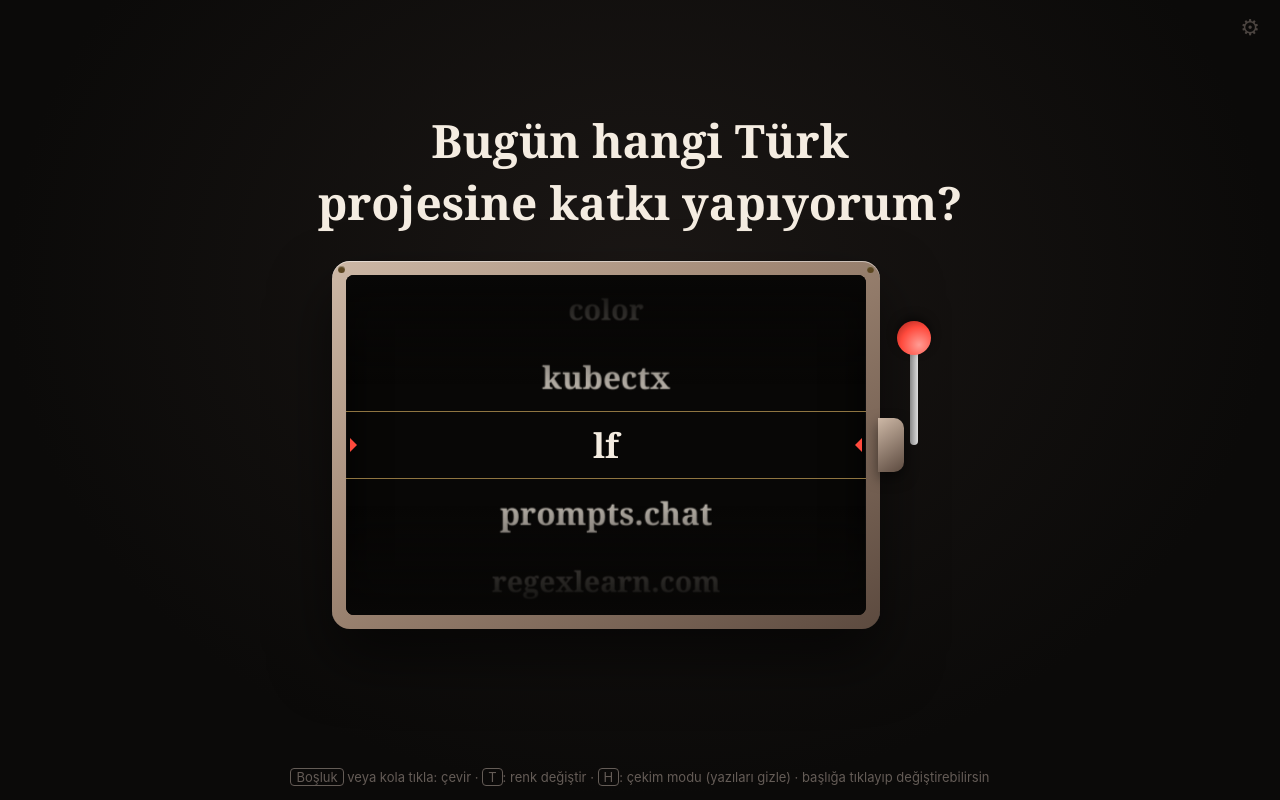
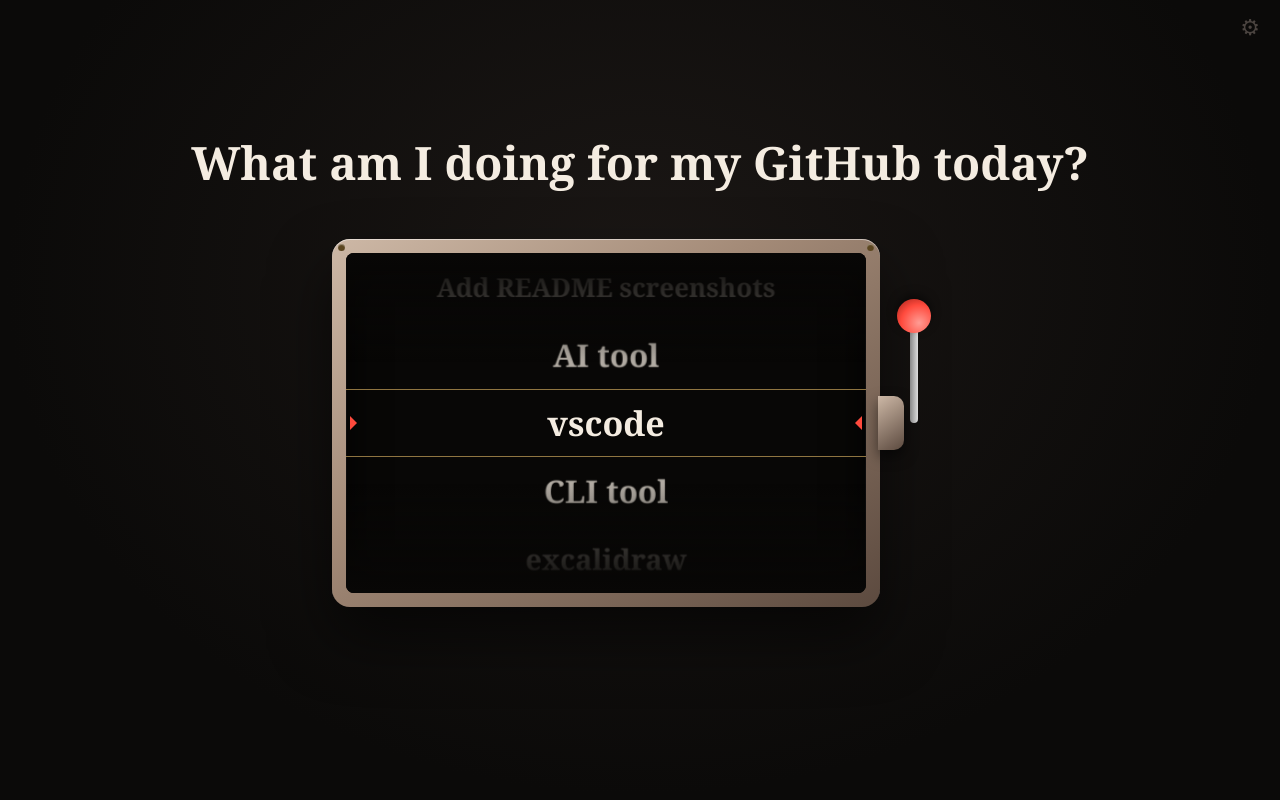
Before and after one commit to fefezey/git-laki, a plain HTML site: page cark.html in a window 1280 px wide. Drawn offline with Linux system fonts and the light colour scheme.

Commit message:
Çarkı tek karışık İngilizce listeye çevir, rehber ekle
Liste artık dünya projeleri, sıfırdan proje fikirleri ve profil işlerinden
oluşuyor. Sonuç yazısı ve alttaki ipucu satırı kaldırıldı.

Co-Authored-By: Claude Fable 5.2 <noreply@anthropic.com>

```diff
--- a/cark.html
+++ b/cark.html
@@ -126,12 +126,18 @@
     font-weight: 600; cursor: pointer;
   }
   .panel button.ghost { background: none; color: var(--muted); border: 1px solid rgba(255,255,255,.15); }
-  body.clean .gear, body.clean .hint, body.clean .result { display: none; }
+  body.clean .gear, body.clean .hint, body.clean .result, body.clean .tabs { display: none; }
+  .tabs { display: flex; gap: 8px; flex-wrap: wrap; justify-content: center; margin-top: -10px; }
+  .tabs button { background: none; border: 1px solid color-mix(in srgb, var(--muted) 45%, transparent); color: var(--muted);
+    border-radius: 999px; padding: 6px 14px; font: 13px/1 -apple-system, system-ui, sans-serif; cursor: pointer; }
+  .tabs button:hover { color: var(--text); }
+  .tabs button.on { background: var(--frame); border-color: var(--frame); color: #17110b; font-weight: 600; }
   canvas#fx { position: fixed; inset: 0; pointer-events: none; z-index: 5; }
 </style>
 </head>
 <body>
-  <h1 id="title" contenteditable="true" spellcheck="false">Bugün hangi Türk projesine katkı yapıyorum?</h1>
+  <h1 id="title" contenteditable="true" spellcheck="false">What am I doing for my GitHub today?</h1>
+  <nav class="tabs" id="tabs"></nav>
 
   <div class="machine">
     <div class="frame">
@@ -145,7 +151,6 @@
 
   <div class="result" id="result">&nbsp;</div>
 
-  <div class="hint"><kbd>Boşluk</kbd> veya kola tıkla: çevir · <kbd>T</kbd>: renk değiştir · <kbd>H</kbd>: çekim modu (yazıları gizle) · başlığa tıklayıp değiştirebilirsin</div>
   <button class="gear" id="gear" aria-label="Ayarlar">⚙</button>
 
   <aside class="panel" id="panel">
@@ -161,25 +166,30 @@
 <script>
 (() => {
   // "sahip/depo" biçimindeki maddeler çarkta depo adıyla görünür ve sonuçta GitHub linki çıkar.
-  const DEFAULTS = ["orhun/git-cliff","orhun/kmon","fatih/vim-go","fatih/color","ahmetb/kubectx",
-    "gokcehan/lf","f/prompts.chat","aykutkardas/regexlearn.com","obss/sahi","ahmetaa/zemberek-nlp",
-    "Trendyol/baklava","Trendyol/go-dcp","cenkalti/backoff","ardatan/graphql-tools","yusufcanb/tlm",
-    "hazelcast/hazelcast","eser/laroux","brolin59/trnlp","abdullahselek/HerePy"];
+  const MODES = {
+    tek: { tab: "", sonuc: "Bugünkü iş", title: "What am I doing for my GitHub today?", items: [
+      "microsoft/vscode","CLI tool","excalidraw/excalidraw","Write a profile README","vercel/next.js",
+      "VS Code extension","tldr-pages/tldr","Browser game","python/cpython","Ship a live demo",
+      "grafana/grafana","npm package","mdn/content","Discord bot","rust-lang/rust","Add tests + CI badge",
+      "freeCodeCamp/freeCodeCamp","GitHub Action","nodejs/node","Browser extension","astral-sh/ruff",
+      "Build your own Git","Add README screenshots","AI tool"] }
+  };
+  const MODE_KEYS = Object.keys(MODES);
+  const GFI = 'is:issue is:open label:"good first issue","help wanted","easy","E-easy"';
   const REPO = /^[\w.-]+\/[\w.-]+$/;
   const label = s => REPO.test(s) ? s.split("/")[1] : s;
-  const DEFAULT_TITLE = "Bugün hangi Türk projesine katkı yapıyorum?";
   const store = {
     get(k, d) { try { const v = localStorage.getItem(k); return v === null ? d : JSON.parse(v); } catch { return d; } },
     set(k, v) { try { localStorage.setItem(k, JSON.stringify(v)); } catch {} }
   };
 
-  let items = store.get("tr.items", DEFAULTS);
-  if (!Array.isArray(items) || !items.length) items = DEFAULTS.slice();
+  let mode = MODE_KEYS[0];
+  const key = k => "v4." + k;
+  let items = MODES[mode].items.slice();
   const $ = id => document.getElementById(id);
   const win = $("window"), lever = $("lever"), result = $("result"), title = $("title");
-  title.textContent = store.get("tr.title", DEFAULT_TITLE);
-  $("removeWinner").checked = store.get("tr.remove", false);
-  $("sound").checked = store.get("tr.sound", true);
+  $("removeWinner").checked = store.get("v3.remove", false);
+  $("sound").checked = store.get("v3.sound", true);
 
   // --- tema ---
   const THEMES = ["klasik", "zumrut", "gece", "mocha", "bordo", "krem"];
@@ -208,9 +218,11 @@
       const r = i - HALF;                 // -3..3
       const dist = r - frac;              // merkezden uzaklık (satır)
       const el = els[i];
-      el.textContent = label(items[mod(base + r, items.length)]);
+      const txt = label(items[mod(base + r, items.length)]);
+      el.textContent = txt;
+      const fit = txt.length > 20 ? 20 / txt.length : 1;
       const a = Math.abs(dist);
-      el.style.transform = `translateY(${(dist + 2) * rowH}px) scale(${1 - Math.min(a, 3) * 0.08})`;
+      el.style.transform = `translateY(${(dist + 2) * rowH}px) scale(${(1 - Math.min(a, 3) * 0.08) * fit})`;
       el.style.opacity = String(Math.max(0, 1 - a * 0.28));
       el.style.filter = blur > 0.3 ? `blur(${blur.toFixed(1)}px)` : "none";
     }
@@ -264,19 +276,17 @@
   function done(idx) {
     const name = items[idx];
     result.textContent = "";
-    result.append("Bugünkü proje: ");
-    const b = document.createElement("b"); b.textContent = name; result.append(b);
         if (REPO.test(name)) {
       const a = document.createElement("a");
-      a.href = "https://github.com/" + name + "/issues?q=" + encodeURIComponent('is:issue is:open label:"good first issue"');
-      a.target = "_blank"; a.rel = "noopener"; a.textContent = "good first issue'ları aç ↗";
-      result.append(" · ", a);
+      a.href = "https://github.com/" + name + "/issues?q=" + encodeURIComponent(GFI);
+      a.target = "_blank"; a.rel = "noopener"; a.textContent = "open beginner-friendly issues ↗";
+      result.append(a);
     }
     [523, 659, 784, 1047].forEach((f, i) => setTimeout(() => tick(f, 0.18, 0.1), i * 90));
     fireworks();
     if ($("removeWinner").checked && items.length > 2) {
       setTimeout(() => {
-        items.splice(idx, 1); store.set("tr.items", items);
+        items.splice(idx, 1); store.set(key("items2"), items);
         pos = mod(idx, items.length); spinning = false; // makara bir sonraki çevirişe kadar aynı görünsün diye render etmiyoruz
       }, 50);
     } else spinning = false;
@@ -333,8 +343,8 @@
     if (e.key.toLowerCase() === "t") setTheme(THEMES[(THEMES.indexOf(theme) + 1) % THEMES.length]);
   });
   title.addEventListener("blur", () => {
-    if (!title.textContent.trim()) title.textContent = DEFAULT_TITLE;
-    store.set("tr.title", title.textContent);
+    if (!title.textContent.trim()) title.textContent = MODES[mode].title;
+    store.set(key("title2"), title.textContent);
   });
 
   const panel = $("panel"), list = $("list");
@@ -344,16 +354,33 @@
   $("save").addEventListener("click", () => {
     const next = list.value.split("\n").map(s => s.trim()).filter(Boolean);
     if (next.length < 2) { alert("En az 2 madde gerekli."); return; }
-    items = next; store.set("tr.items", items);
+    items = next; store.set(key("items2"), items);
     pos = 0; render(); panel.classList.remove("open");
   });
-  $("reset").addEventListener("click", () => { list.value = DEFAULTS.join("\n"); });
-  $("removeWinner").addEventListener("change", e => store.set("tr.remove", e.target.checked));
-  $("sound").addEventListener("change", e => store.set("tr.sound", e.target.checked));
+  $("reset").addEventListener("click", () => { list.value = MODES[mode].items.join("\n"); });
+  $("removeWinner").addEventListener("change", e => store.set("v3.remove", e.target.checked));
+  $("sound").addEventListener("change", e => store.set("v3.sound", e.target.checked));
   addEventListener("resize", () => render());
 
-  render();
-  window.__cark = { spin, setTheme, get state() { return { spinning, pos, items }; } };
+  // --- kategoriler ---
+  const tabs = $("tabs");
+  if (MODE_KEYS.length > 1) MODE_KEYS.forEach((m, i) => {
+    const b = document.createElement("button");
+    b.textContent = (i + 1) + " · " + MODES[m].tab; b.dataset.mode = m;
+    b.addEventListener("click", () => loadMode(m)); tabs.appendChild(b);
+  });
+  function loadMode(m) {
+    if (spinning || !MODES[m]) return;
+    mode = m;
+    const saved = store.get(key("items2"), null);
+    items = (Array.isArray(saved) && saved.length >= 2 ? saved : MODES[m].items).slice();
+    title.textContent = store.get(key("title2"), MODES[m].title);
+    for (const b of tabs.children) b.classList.toggle("on", b.dataset.mode === m);
+    result.innerHTML = "&nbsp;"; panel.classList.remove("open");
+    pos = Math.floor(Math.random() * items.length); render();
+  }
+  loadMode(mode);
+  window.__cark = { spin, setTheme, loadMode, get mode() { return mode; }, get state() { return { spinning, pos, items }; } };
 })();
 </script>
 </body>
```
Also changed, not shown: 2 other files.
